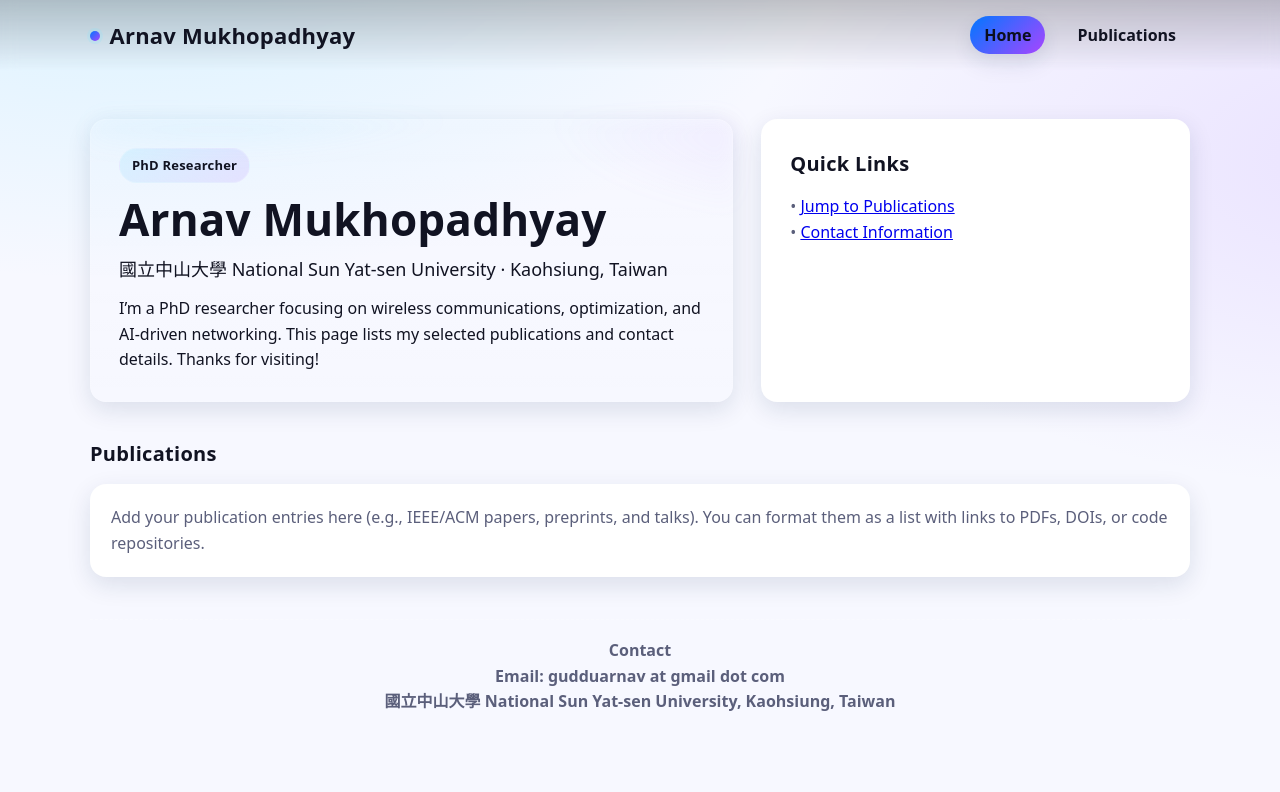
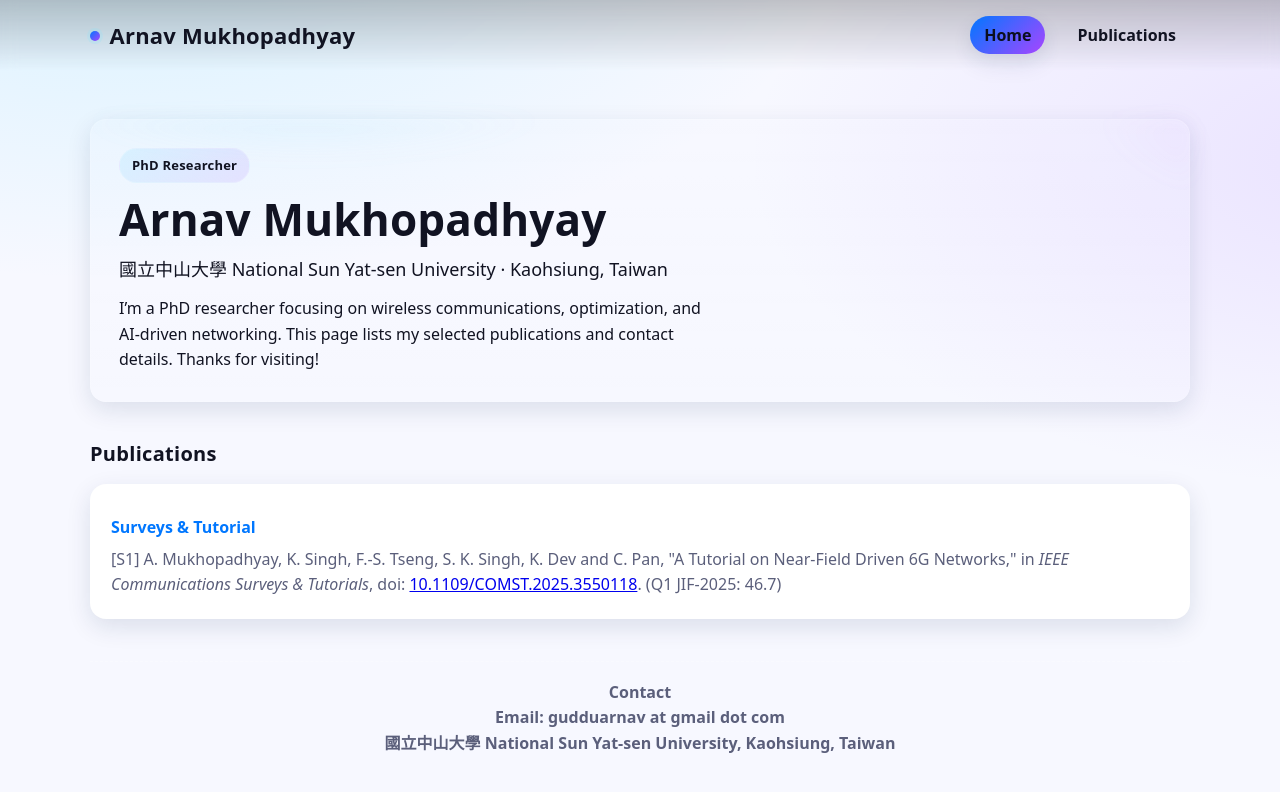
Before and after one commit to gudduarnav/gudduarnav.github.io, a plain HTML site: page index.html in a window 1280 px wide. Drawn offline with Linux system fonts and the light colour scheme.

Commit message:
Update index.html

```diff
--- a/index.html
+++ b/index.html
@@ -103,7 +103,7 @@
     /* Hero */
     .hero{
       display: grid;
-      grid-template-columns: 1.2fr .8fr;
+      grid-template-columns: 1fr;
       gap: 28px;
       padding: 48px 0 28px;
     }
@@ -163,6 +163,14 @@
       box-shadow: var(--shadow);
     }
     .panel p{ margin: 0; color: var(--muted); }
+    .pub-item{
+      margin: 0 0 10px;
+    }
+    .pub-subtitle{
+      font-weight: 700;
+      color: var(--accent);
+      margin: 10px 0 6px;
+    }
 
     /* Footer */
     footer{
@@ -184,7 +192,6 @@
 
     /* Responsive */
     @media (max-width: 820px){
-      .hero{ grid-template-columns: 1fr; }
       nav ul{ gap: 10px; }
     }
 
@@ -231,22 +238,17 @@
           This page lists my selected publications and contact details. Thanks for visiting!
         </p>
       </div>
-
-      <div class="card panel" role="complementary" aria-labelledby="quick-links">
-        <h2 id="quick-links" class="section-title">Quick Links</h2>
-        <p>
-          • <a href="#publications">Jump to Publications</a><br/>
-          • <a href="#contact">Contact Information</a>
-        </p>
-      </div>
     </section>
 
     <section id="publications" aria-labelledby="pubs-title">
       <h2 id="pubs-title" class="section-title">Publications</h2>
       <div class="panel">
-        <p>
-          Add your publication entries here (e.g., IEEE/ACM papers, preprints, and talks). You can format
-          them as a list with links to PDFs, DOIs, or code repositories.
+        <div class="pub-subtitle">Surveys &amp; Tutorial</div>
+        <p class="pub-item">
+          [S1] A. Mukhopadhyay, K. Singh, F.-S. Tseng, S. K. Singh, K. Dev and C. Pan,
+          "A Tutorial on Near-Field Driven 6G Networks," in <em>IEEE Communications Surveys &amp; Tutorials</em>,
+          doi: <a href="https://doi.org/10.1109/COMST.2025.3550118" target="_blank" rel="noopener">10.1109/COMST.2025.3550118</a>.
+          (Q1 JIF-2025: 46.7)
         </p>
       </div>
     </section>
```
